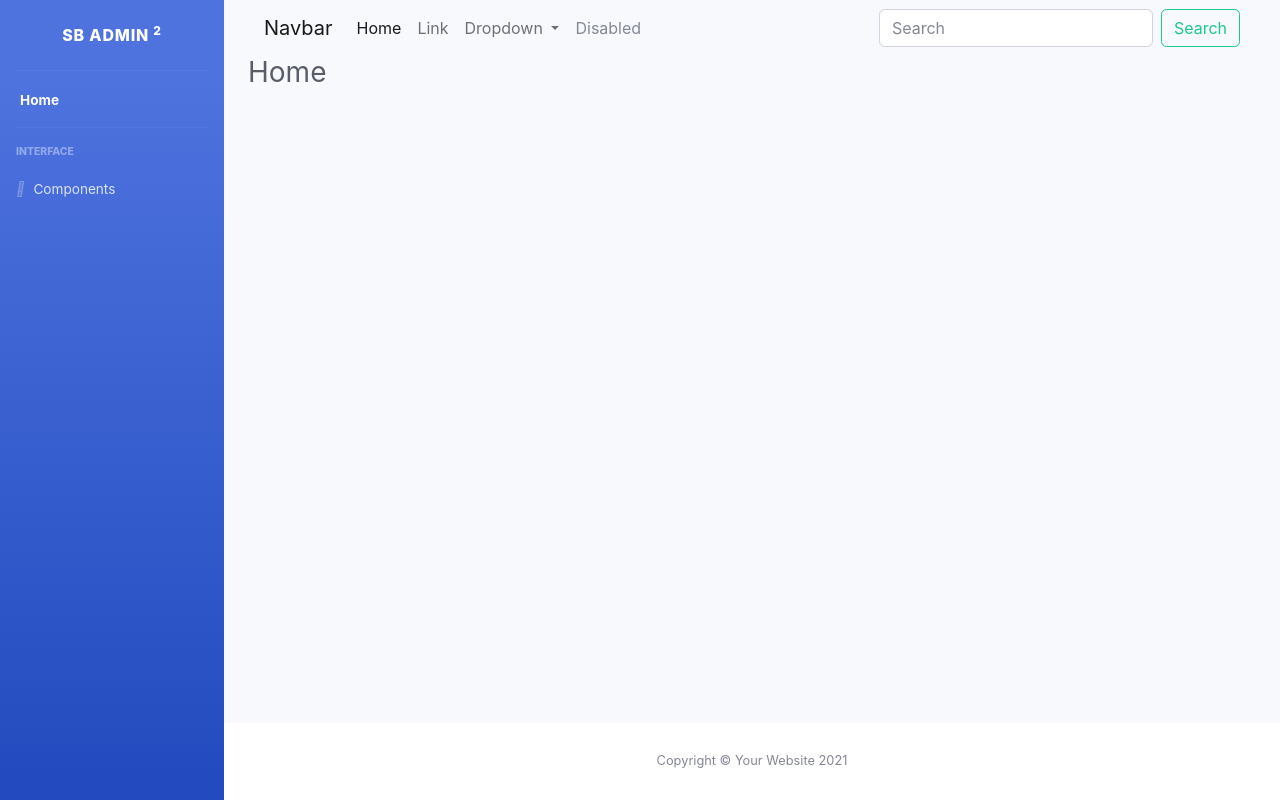
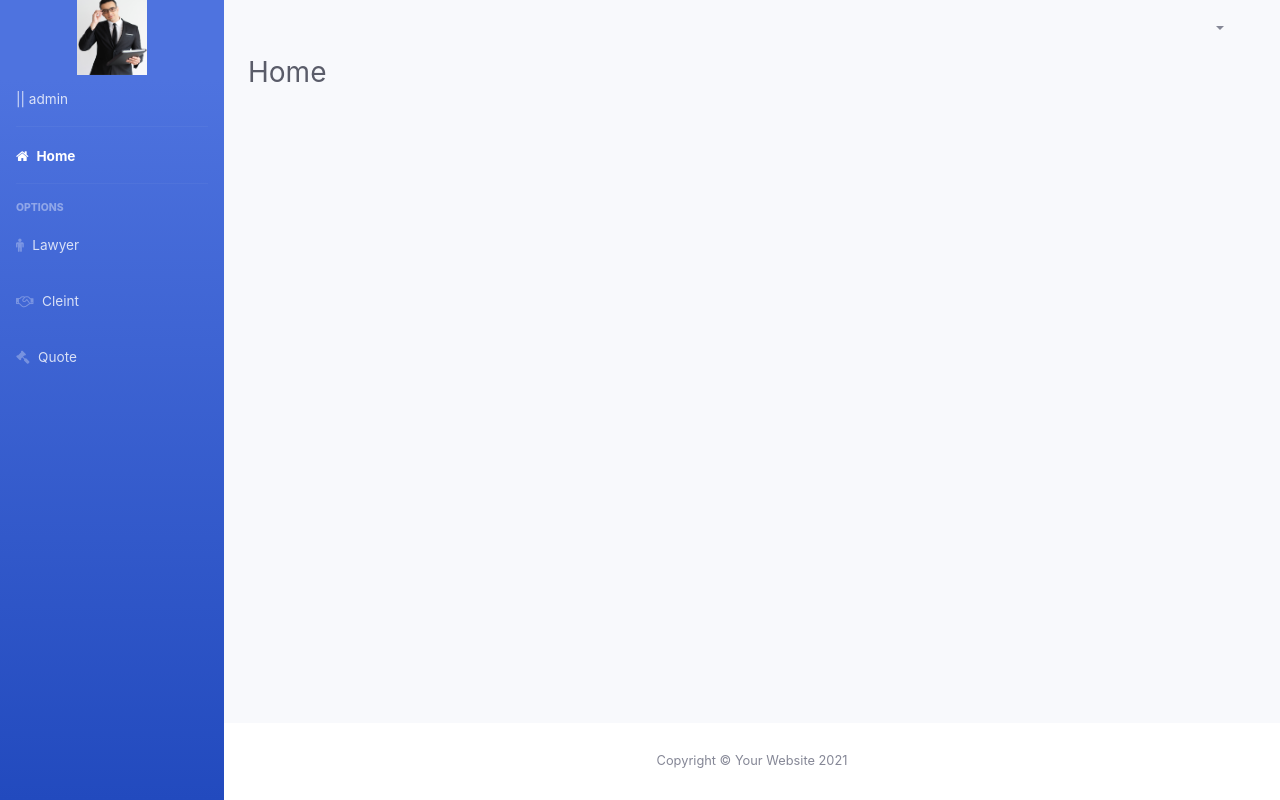
Before and after one commit to zahid-hasan-sahin/Law-Firm, a PHP site: page /admin/index.php in a window 1280 px wide. Run offline with PHP 8.4, Linux system fonts and the light colour scheme; the visitor is signed in with stand-in values (Sample User, id 1); data that the repository does not hold is empty; some web fonts are replaced.

Commit message:
admin home desing done

```diff
--- a/admin/index.php
+++ b/admin/index.php
@@ -4,6 +4,17 @@ session_start();
 require_once("../dbconnection.php");
 if (!isset($_SESSION['user']) || !$_SESSION['user'] == 'admin') {
     header("Location:../index.php");
+}
+$email = $_SESSION['email'];
+$query = "select * from admin where email='" . $email . "';";
+$result = $conn->query($query);
+$adminname = "";
+if ($result->num_rows > 0) {
+
+    while ($row = $result->fetch_assoc()) {
+
+        $adminname = $row['name'];
+    }
 }
 ?>
 
@@ -18,7 +29,7 @@ if (!isset($_SESSION['user']) || !$_SESSION['user'] == 'admin') {
     <meta name="description" content="">
     <meta name="author" content="">
 
-    <title>SB Admin 2 - Home</title>
+    <title>Admin</title>
 
     <!--Bootstrap CSS	-->
     <link href="https://cdn.jsdelivr.net/npm/bootstrap@5.2.0/dist/css/bootstrap.min.css" rel="stylesheet" integrity="sha384-gH2yIJqKdNHPEq0n4Mqa/HGKIhSkIHeL5AyhkYV8i59U5AR6csBvApHHNl/vI1Bx" crossorigin="anonymous">
@@ -34,7 +45,7 @@ if (!isset($_SESSION['user']) || !$_SESSION['user'] == 'admin') {
     <link href="https://fonts.googleapis.com/css2?family=Montserrat:ital,wght@0,100;0,200;0,300;0,400;0,500;0,600;0,700;0,800;0,900;1,100;1,200;1,300;1,400;1,500;1,600;1,700;1,800;1,900&display=swap" rel="stylesheet">
 
     <!--Fontawesome icon	-->
-    <link rel="stylesheet" href="https://cdnjs.cloudflare.com/ajax/libs/font-awesome/4.7.0/css/font-awesome.css" />
+    <link rel="stylesheet" href="https://cdnjs.cloudflare.com/ajax/libs/font-awesome/4.7.0/css/font-awesome.min.css">
 
 
     <!--OWl carousel	-->
@@ -56,20 +67,26 @@ if (!isset($_SESSION['user']) || !$_SESSION['user'] == 'admin') {
         <ul class="navbar-nav bg-gradient-primary sidebar sidebar-dark accordion" id="accordionSidebar">
 
             <!-- Sidebar - Brand -->
-            <a class="sidebar-brand d-flex align-items-center justify-content-center" href="index.html">
+            <a class="sidebar-brand d-flex align-items-center justify-content-center" href="index.php">
                 <div class="sidebar-brand-icon rotate-n-15">
                     <i class="fas fa-laugh-wink"></i>
                 </div>
-                <div class="sidebar-brand-text mx-3">SB Admin <sup>2</sup></div>
+                <img src="../images/about.jpg" alt="Italian Trulli" height="80px" width="70px">
             </a>
+
+            <li class="nav-item ">
+                <a class="nav-link" href="index.php">
+
+                    <span><?php echo $adminname ?> || admin</span></a>
+            </li>
 
             <!-- Divider -->
             <hr class="sidebar-divider my-0">
 
             <!-- Nav Item - Dashboard -->
             <li class="nav-item active">
-                <a class="nav-link" href="index.html">
-                    <i class="fas fa-fw fa-tachometer-alt"></i>
+                <a class="nav-link" href="index.php">
+                    <i class="fa fa-home"></i>
                     <span>Home</span></a>
             </li>
 
@@ -78,14 +95,28 @@ if (!isset($_SESSION['user']) || !$_SESSION['user'] == 'admin') {
 
             <!-- Heading -->
             <div class="sidebar-heading">
-                Interface
+                Options
             </div>
 
             <!-- Nav Item - Pages Collapse Menu -->
             <li class="nav-item">
-                <a class="nav-link collapsed" href="#" data-toggle="collapse" data-target="#collapseTwo" aria-expanded="true" aria-controls="collapseTwo">
-                    <i class="fas fa-fw fa-cog"></i>
-                    <span>Components</span>
+                <a class="nav-link collapsed" href="lawyer.php">
+                <i class="fa fa-male"></i>
+                    <span>Lawyer</span>
+                </a>
+            </li>
+
+            <li class="nav-item">
+                <a class="nav-link collapsed" href="cleint.php">
+                <i class="fa fa-handshake-o"></i>
+                    <span>Cleint</span>
+                </a>
+            </li>
+
+            <li class="nav-item">
+                <a class="nav-link collapsed" href="Quote.php">
+                <i class="fa fa-legal"></i>
+                    <span>Quote</span>
                 </a>
             </li>
 
@@ -101,39 +132,26 @@ if (!isset($_SESSION['user']) || !$_SESSION['user'] == 'admin') {
                 <!-- Topbar -->
                 <nav class="navbar navbar-expand-lg bg-light">
                     <div class="container-fluid">
-                        <a class="navbar-brand" href="#">Navbar</a>
-                        <button class="navbar-toggler" type="button" data-bs-toggle="collapse" data-bs-target="#navbarSupportedContent" aria-controls="navbarSupportedContent" aria-expanded="false" aria-label="Toggle navigation">
-                            <span class="navbar-toggler-icon"></span>
-                        </button>
+
                         <div class="collapse navbar-collapse" id="navbarSupportedContent">
                             <ul class="navbar-nav me-auto mb-2 mb-lg-0">
-                                <li class="nav-item">
-                                    <a class="nav-link active" aria-current="page" href="#">Home</a>
-                                </li>
-                                <li class="nav-item">
-                                    <a class="nav-link" href="#">Link</a>
-                                </li>
-                                <li class="nav-item dropdown">
-                                    <a class="nav-link dropdown-toggle" href="#" role="button" data-bs-toggle="dropdown" aria-expanded="false">
-                                        Dropdown
-                                    </a>
-                                    <ul class="dropdown-menu">
-                                        <li><a class="dropdown-item" href="#">Action</a></li>
-                                        <li><a class="dropdown-item" href="#">Another action</a></li>
-                                        <li>
-                                            <hr class="dropdown-divider">
-                                        </li>
-                                        <li><a class="dropdown-item" href="#">Something else here</a></li>
-                                    </ul>
-                                </li>
-                                <li class="nav-item">
-                                    <a class="nav-link disabled">Disabled</a>
-                                </li>
+
                             </ul>
-                            <form class="d-flex" role="search">
-                                <input class="form-control me-2" type="search" placeholder="Search" aria-label="Search">
-                                <button class="btn btn-outline-success" type="submit">Search</button>
-                            </form>
+
+
+                            <div class="nav-item dropdown">
+                                <a class="nav-link dropdown-toggle" href="#" role="button" data-bs-toggle="dropdown" aria-expanded="false">
+                                    <?php echo $adminname ?>
+                                </a>
+                                <ul class="dropdown-menu">
+                                    <li><a class="dropdown-item" href="editprofile.php">edit profile</a></li>
+                                    <hr class="dropdown-divider">
+                                    <li><a class="dropdown-item" href="logout.php">log-out</a></li>
+
+
+                                </ul>
+                            </div>
+
                         </div>
                     </div>
                 </nav>
--- a/admin/logout.php
+++ b/admin/logout.php
@@ -1,4 +1,7 @@
 <?php
+session_start();
 unset($_SESSION['user']);
 unset($_SESSION['email']);
+header("Location: ../index.php");
+
 ?>
```
